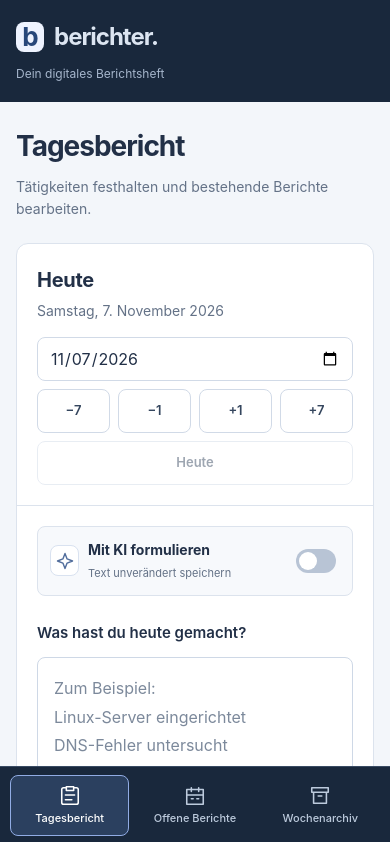
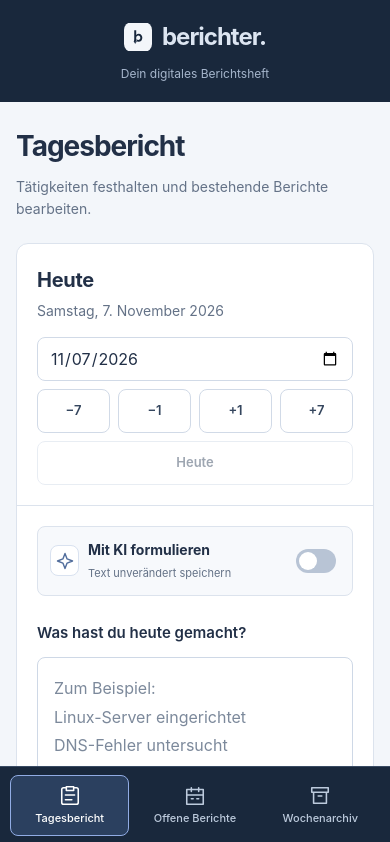
Before and after one commit to d-c0d3r/Berichter, a Vue app in the folder frontend/: page / in a window 390 px wide. Shown: the top 842 px of the page. Built offline with nearby package versions, Linux system fonts and the light colour scheme; no server answers.

Commit message:
refactor(frontend): update brand logo and styling

```diff
--- a/frontend/src/components/Navigation.vue
+++ b/frontend/src/components/Navigation.vue
@@ -1,5 +1,6 @@
 <script setup lang="ts">
 import Icon from './Icon.vue';
+import brandLogo from '../assets/brand/berichter-light.svg';
 import type { View } from '../types';
 defineProps<{
   current: View;
@@ -33,7 +34,9 @@ function activate(event: MouseEvent, key: View) {
 <template>
 <aside class="sidebar">
 <a class="brand" href="#tagesbericht" @click="activate($event,'tagesbericht')">
-<span class="brand-mark">b</span>berichter.</a>
+<img class="brand-mark" :src="brandLogo" alt=""/>
+<span>berichter.</span>
+</a>
 <p class="brand-caption">Dein digitales Berichtsheft</p>
 <p class="nav-caption">ARBEITSBEREICH</p>
 <nav aria-label="Hauptnavigation">
--- a/frontend/src/styles.css
+++ b/frontend/src/styles.css
@@ -1043,3 +1043,29 @@ button, .nav-link {
     scroll-behavior: auto !important;
   }
 }
+
+/* Replace only the small brand mark; retain the wordmark. */
+.sidebar .brand-mark {
+  display: block;
+  width: 34px;
+  height: 36px;
+  flex: 0 0 auto;
+  object-fit: contain;
+  background: transparent;
+}
+
+@media (max-width: 1150px) {
+  .sidebar .brand {
+    justify-content: center;
+  }
+  .sidebar .brand-caption {
+    text-align: center;
+  }
+}
+
+@media (max-width: 720px) {
+  .sidebar .brand-mark {
+    width: 28px;
+    height: 30px;
+  }
+}
```
